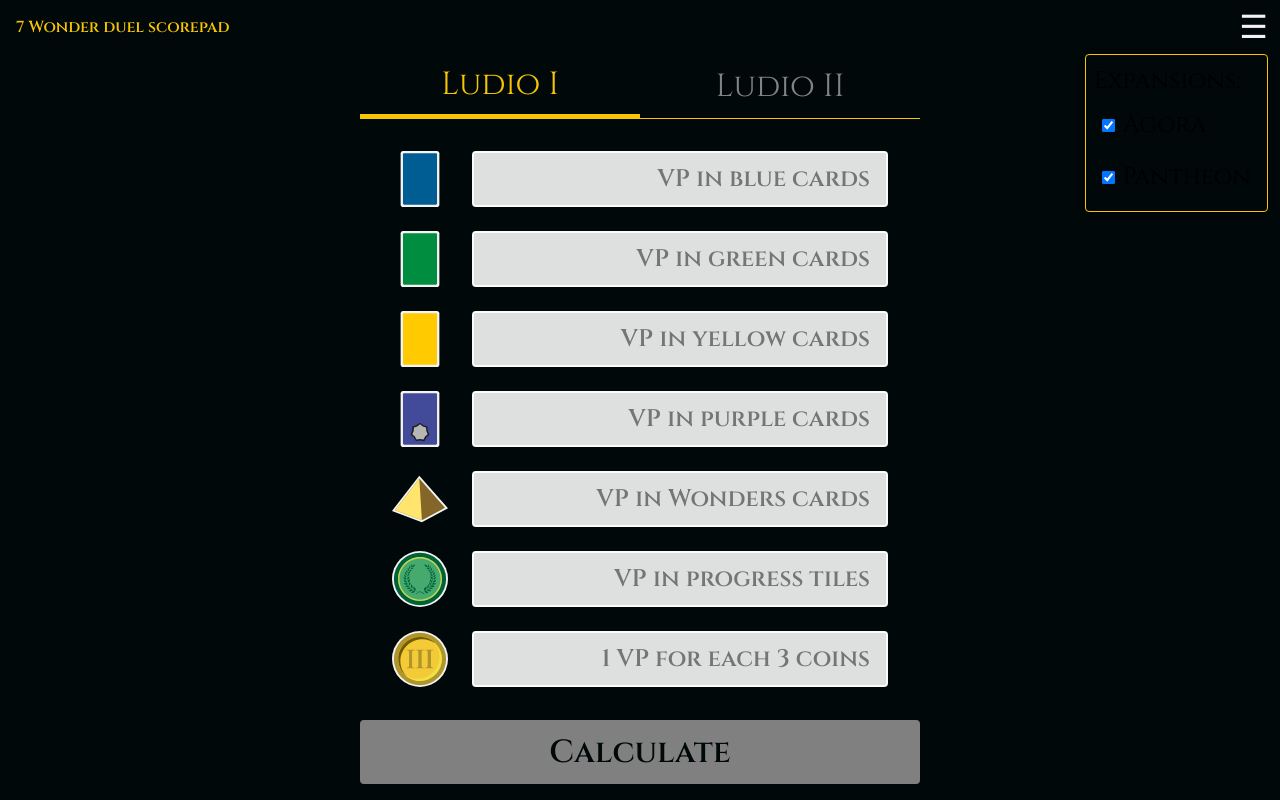
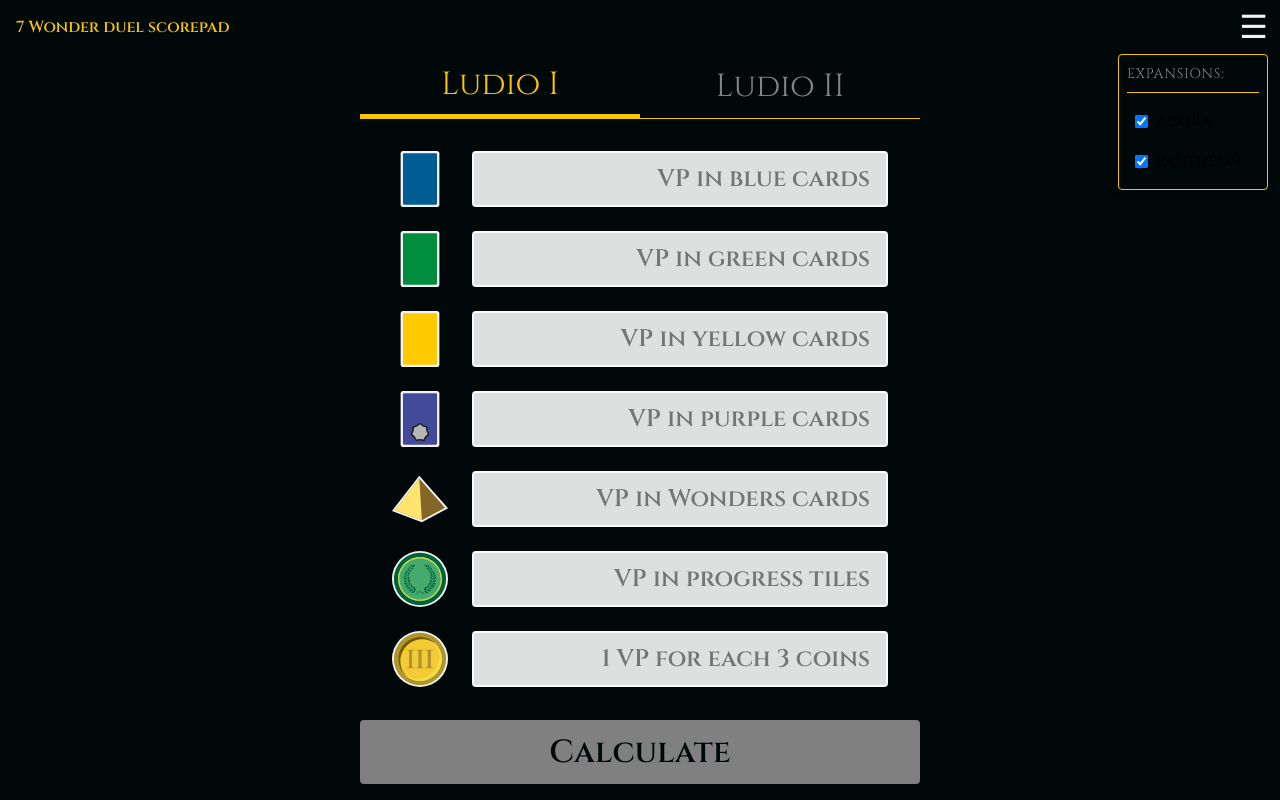
Before and after one commit to dinael/SWDscorepad, a React (Vite) app: page / in a window 1280 px wide. Both pictures are taken after a click on the button "Menu". Shown: the top 800 px of the page. Built offline with nearby package versions, Linux system fonts and the light colour scheme; a web font is replaced by a local one.

Commit message:
feat: enhance SWDheader with menu title styling and improve click outside functionality

```diff
--- a/src/components/SWDheader/SWDheader.module.scss
+++ b/src/components/SWDheader/SWDheader.module.scss
@@ -41,6 +41,16 @@
   min-inline-size: 9.375rem;
   z-index: 100;
   box-shadow: 0 0.125rem 0.5rem rgba(0, 0, 0, 0.15);
+
+  .menuTitle {
+    margin: 0 0 0.5rem 0;
+    font-size: 0.875rem;
+    color: var(--SWD-text-color-opacity);
+    text-transform: uppercase;
+    letter-spacing: 0.05em;
+    padding-block-end: 0.5rem;
+    border-block-end: max(0.0625rem, 1px) solid var(--SWD-color-primary);
+  }
 }
 
 .menuItem {
@@ -59,4 +69,8 @@
   input {
     cursor: pointer;
   }
+
+  span {
+    font-size: 1rem;
+  }
 }
--- a/src/components/SWDheader/SWDheader.tsx
+++ b/src/components/SWDheader/SWDheader.tsx
@@ -1,4 +1,4 @@
-import { FC, useState } from "react";
+import { FC, useState, useRef, useEffect } from "react";
 import { useGame } from "../../context/GameContext";
 import styles from "./SWDheader.module.scss";
 
@@ -10,14 +10,27 @@
   title = "7 Wonder duel scorepad",
 }) => {
   const [menuOpen, setMenuOpen] = useState(false);
+  const menuRef = useRef<HTMLDivElement>(null);
   const { showAgora, showPantheon, toggleAgora, togglePantheon } = useGame();
 
-  const toggleMenu = () => setMenuOpen(prev => !prev);
+  const toggleMenu = () => setMenuOpen((prev) => !prev);
+
+  useEffect(() => {
+    const handleClickOutside = (event: MouseEvent) => {
+      if (menuRef.current && !menuRef.current.contains(event.target as Node)) {
+        setMenuOpen(false);
+      }
+    };
+    if (menuOpen) {
+      document.addEventListener("click", handleClickOutside);
+      return () => document.removeEventListener("click", handleClickOutside);
+    }
+  }, [menuOpen]);
 
   return (
     <header className={styles.wrapper}>
       <h1 className={styles.title}>{title}</h1>
-      <div className={styles.menuContainer}>
+      <div className={styles.menuContainer} ref={menuRef}>
         <button
           className={styles.menuButton}
           onClick={toggleMenu}
@@ -28,7 +41,9 @@
         </button>
         {menuOpen && (
           <nav className={styles.menu}>
-            <p>Expansions:</p>
+            <p className={styles.menuTitle}>
+              Expansions:
+            </p>
             <label className={styles.menuItem}>
               <input
                 type="checkbox"
--- a/src/view/Scorepad.tsx
+++ b/src/view/Scorepad.tsx
@@ -72,7 +72,12 @@
   }, [total1, total2, playerOne, playerTwo]);
 
   const reloadPage = useCallback(() => {
-    window.location.reload();
+    setTotal1(0);
+    setTotal2(0);
+    setWinner(null);
+    setIsTie(false);
+    setActiveVictoryType("");
+    setVictoryMessages({ military: "", progress: "", political: "" });
   }, []);
 
   const inputReadOnly = !!winner;
```
